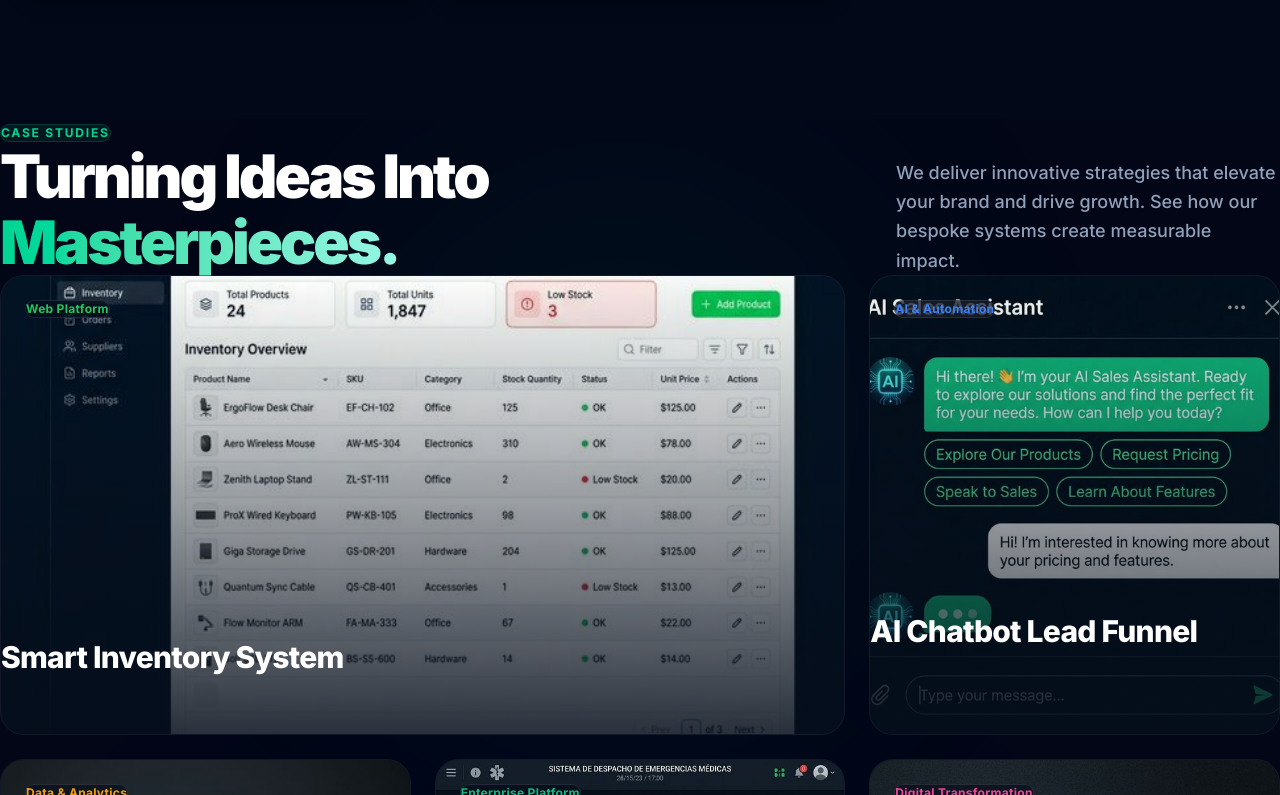
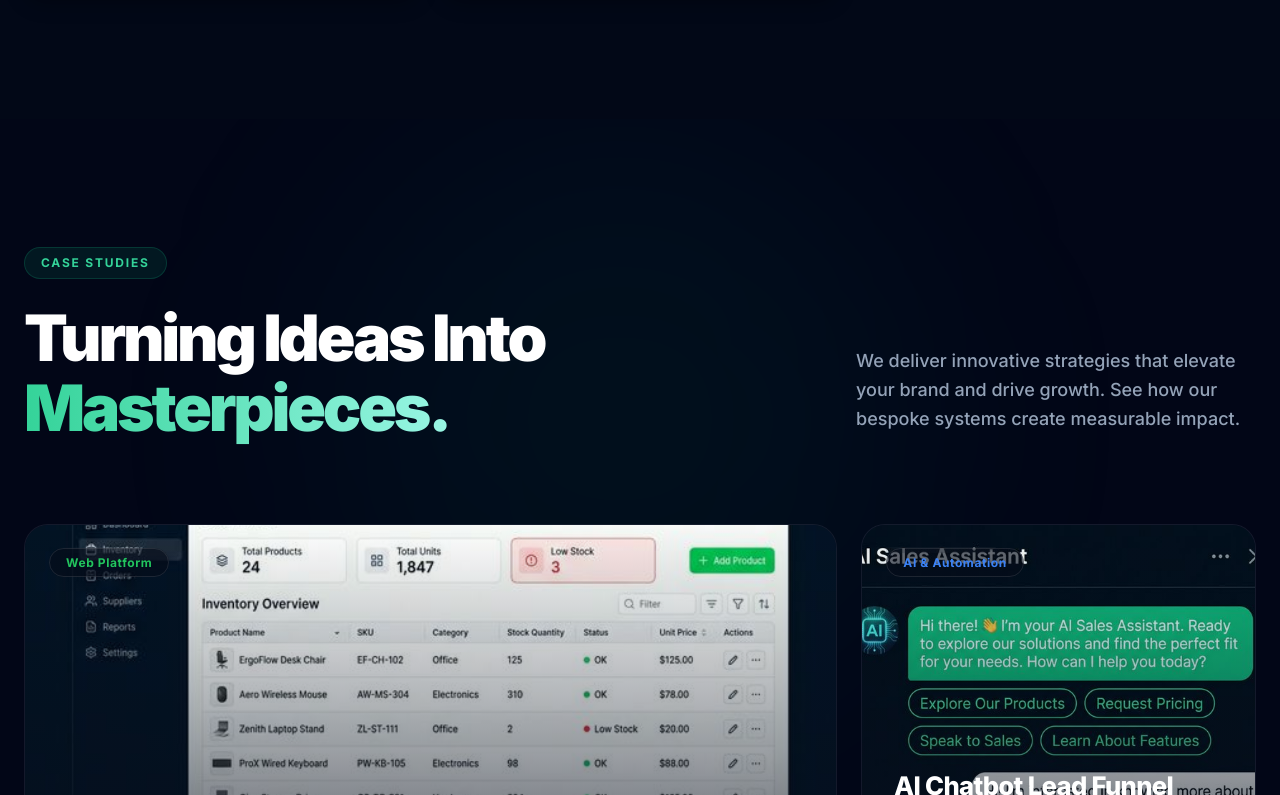
Before and after one commit to Alonsohazed/webportfoliodigitalservices, a React (Vite) app: page / in a window 1280 px wide. Shown: the part 2045-2840 px from the top of the page. Built offline with nearby package versions, Linux system fonts and the light colour scheme.

Commit message:
fix: translate Tailwind classes to pure inline CSS and embedded styles for Projects masonry grid to ensure layout renders correctly

```diff
--- a/src/components/Projects.tsx
+++ b/src/components/Projects.tsx
@@ -59,20 +59,22 @@ function useInView(threshold = 0.1) {
 function FeaturedBentoGrid() {
     const topProjects = projects.slice(0, 6)
 
-    // Custom spans for masonry bento layout
-    const gridSpans = [
-        'col-span-12 md:col-span-8',
-        'col-span-12 md:col-span-4',
-        'col-span-12 md:col-span-4',
-        'col-span-12 md:col-span-4',
-        'col-span-12 md:col-span-4',
-        'col-span-12 md:col-span-8',
+    // Custom classes mapping to CSS Grid
+    const gridClasses = [
+        'masonry-span-8',
+        'masonry-span-4',
+        'masonry-span-4',
+        'masonry-span-4',
+        'masonry-span-4',
+        'masonry-span-8',
     ]
 
     return (
-        <div className="grid grid-cols-12 gap-6 mb-16">
+        <div className="masonry-grid" style={{
+            display: 'grid', gridTemplateColumns: 'repeat(12, 1fr)', gap: '24px', marginBottom: '64px'
+        }}>
             {topProjects.map((p, i) => {
-                const span = gridSpans[i]
+                const spanClass = gridClasses[i]
                 const [hovered, setHovered] = useState(false)
                 const { ref, inView } = useInView(0.1)
 
@@ -82,26 +84,34 @@ function FeaturedBentoGrid() {
                         ref={ref}
                         onMouseEnter={() => setHovered(true)}
                         onMouseLeave={() => setHovered(false)}
-                        className={`${span} group relative overflow-hidden rounded-3xl bg-slate-900/50 border border-white/5 cursor-pointer`}
+                        className={spanClass}
                         style={{
+                            position: 'relative', overflow: 'hidden', borderRadius: '24px',
+                            backgroundColor: 'rgba(15,23,42,0.5)', border: '1px solid rgba(255,255,255,0.05)',
+                            cursor: 'pointer',
                             minHeight: i === 0 || i === 5 ? '460px' : '400px',
                             opacity: inView ? 1 : 0,
                             transform: inView ? 'translateY(0)' : 'translateY(40px)',
-                            transition: `all 0.6s cubic-bezier(0.16, 1, 0.3, 1) ${i * 0.1}s`,
+                            transition: `opacity 0.6s ease ${i * 0.1}s, transform 0.6s ease ${i * 0.1}s`,
                         }}
                     >
                         {/* Background Image */}
                         <img
                             src={p.image}
                             alt={p.title}
-                            className="absolute inset-0 w-full h-full object-cover transition-transform duration-700 ease-out"
-                            style={{ transform: hovered ? 'scale(1.05)' : 'scale(1)' }}
+                            style={{
+                                position: 'absolute', top: 0, left: 0, right: 0, bottom: 0,
+                                width: '100%', height: '100%', objectFit: 'cover',
+                                transition: 'transform 0.7s ease-out',
+                                transform: hovered ? 'scale(1.05)' : 'scale(1)',
+                            }}
                         />
 
                         {/* Dark Gradient Overlay */}
                         <div
-                            className="absolute inset-0 transition-opacity duration-500"
                             style={{
+                                position: 'absolute', inset: 0,
+                                transition: 'background 0.5s',
                                 background: hovered
                                     ? `linear-gradient(180deg, rgba(5,13,26,0.2) 0%, rgba(5,13,26,0.85) 60%, rgba(5,13,26,0.98) 100%)`
                                     : `linear-gradient(180deg, rgba(5,13,26,0) 0%, rgba(5,13,26,0.4) 50%, rgba(5,13,26,0.85) 100%)`
@@ -109,10 +119,13 @@ function FeaturedBentoGrid() {
                         />
 
                         {/* Top Badge */}
-                        <div className="absolute top-6 left-6 flex gap-3 z-10">
+                        <div style={{ position: 'absolute', top: '24px', left: '24px', zIndex: 10 }}>
                             <span
-                                className="px-4 py-1.5 rounded-full text-xs font-bold tracking-wide backdrop-blur-md"
-                                style={{ background: 'rgba(5, 13, 26, 0.6)', color: p.color, border: '1px solid rgba(255,255,255,0.1)' }}
+                                style={{
+                                    padding: '6px 16px', borderRadius: '100px', fontSize: '0.75rem', fontWeight: 700,
+                                    letterSpacing: '0.05em', backdropFilter: 'blur(12px)',
+                                    background: 'rgba(5, 13, 26, 0.6)', color: p.color, border: '1px solid rgba(255,255,255,0.1)'
+                                }}
                             >
                                 {p.category}
                             </span>
@@ -120,25 +133,36 @@ function FeaturedBentoGrid() {
 
                         {/* Bottom Content Area */}
                         <div
-                            className="absolute bottom-0 left-0 right-0 p-8 z-10 flex flex-col justify-end transition-all duration-500 ease-out"
                             style={{
+                                position: 'absolute', bottom: 0, left: 0, right: 0, padding: '32px', zIndex: 10,
+                                display: 'flex', flexDirection: 'column', justifyContent: 'flex-end',
+                                transition: 'transform 0.5s ease-out',
                                 transform: hovered ? 'translateY(0)' : 'translateY(15px)',
                             }}
                         >
-                            <h3 className="text-2xl md:text-3xl font-extrabold text-white mb-3 tracking-tight">
+                            <h3 style={{
+                                fontSize: 'clamp(1.5rem, 2vw, 1.875rem)', fontWeight: 800, color: '#fff',
+                                marginBottom: '12px', letterSpacing: '-0.025em'
+                            }}>
                                 {p.title}
                             </h3>
 
-                            <p className="text-slate-300 text-sm md:text-base mb-6 leading-relaxed max-w-[90%] opacity-0 group-hover:opacity-100 transition-opacity duration-500 delay-100">
+                            <p style={{
+                                color: '#cbd5e1', fontSize: '1rem', marginBottom: '24px', lineHeight: 1.6, maxWidth: '90%',
+                                opacity: hovered ? 1 : 0, transition: 'opacity 0.5s ease 0.1s'
+                            }}>
                                 {p.solution}
                             </p>
 
-                            <div className="flex items-center justify-between opacity-0 group-hover:opacity-100 transition-opacity duration-500 delay-150">
-                                <div className="flex gap-4">
+                            <div style={{
+                                display: 'flex', alignItems: 'center', justifyContent: 'space-between',
+                                opacity: hovered ? 1 : 0, transition: 'opacity 0.5s ease 0.15s'
+                            }}>
+                                <div style={{ display: 'flex', gap: '16px' }}>
                                     {p.metrics.map(m => (
-                                        <div key={m.label} className="flex flex-col">
-                                            <span className="text-lg font-bold" style={{ color: p.color }}>{m.value}</span>
-                                            <span className="text-[0.65rem] uppercase tracking-wider text-slate-400 font-semibold">{m.label}</span>
+                                        <div key={m.label} style={{ display: 'flex', flexDirection: 'column' }}>
+                                            <span style={{ fontSize: '1.125rem', fontWeight: 700, color: p.color }}>{m.value}</span>
+                                            <span style={{ fontSize: '0.65rem', textTransform: 'uppercase', letterSpacing: '0.05em', color: '#94a3b8', fontWeight: 600 }}>{m.label}</span>
                                         </div>
                                     ))}
                                 </div>
@@ -146,8 +170,15 @@ function FeaturedBentoGrid() {
                                 {p.demo && (
                                     <button
                                         onClick={(e) => { e.stopPropagation(); scrollToDemo(p.demo); }}
-                                        className="flex items-center justify-center w-12 h-12 rounded-full bg-white/10 hover:bg-white/20 backdrop-blur-md transition-all border border-white/10"
-                                        style={{ color: p.color }}
+                                        style={{
+                                            display: 'flex', alignItems: 'center', justifyContent: 'center',
+                                            width: '48px', height: '48px', borderRadius: '50%',
+                                            background: 'rgba(255,255,255,0.1)', cursor: 'pointer',
+                                            border: '1px solid rgba(255,255,255,0.1)', color: p.color,
+                                            backdropFilter: 'blur(12px)', transition: 'background 0.2s',
+                                        }}
+                                        onMouseEnter={(e) => (e.currentTarget as HTMLElement).style.background = 'rgba(255,255,255,0.2)'}
+                                        onMouseLeave={(e) => (e.currentTarget as HTMLElement).style.background = 'rgba(255,255,255,0.1)'}
                                     >
                                         <ArrowUpRight size={20} strokeWidth={2.5} />
                                     </button>
@@ -163,41 +194,48 @@ function FeaturedBentoGrid() {
 
 function StandardProjectList({ projectsList }: { projectsList: typeof projects }) {
     return (
-        <div className="grid grid-cols-1 md:grid-cols-2 lg:grid-cols-3 gap-6">
+        <div className="regular-grid" style={{
+            display: 'grid', gridTemplateColumns: 'repeat(3, 1fr)', gap: '24px'
+        }}>
             {projectsList.map((p, i) => {
                 const { ref, inView } = useInView(0.05)
                 const Icon = p.icon
+                const [h, setH] = useState(false)
                 return (
                     <div
                         key={p.number}
                         ref={ref}
-                        className="group bg-slate-900/40 border border-slate-800 hover:border-slate-700 rounded-3xl p-8 transition-all duration-300"
+                        onMouseEnter={() => setH(true)}
+                        onMouseLeave={() => setH(false)}
                         style={{
+                            backgroundColor: 'rgba(15,23,42,0.4)', borderRadius: '24px', padding: '32px',
+                            border: `1px solid ${h ? 'rgba(51,65,85,1)' : 'rgba(30,41,59,1)'}`,
+                            transition: 'all 0.3s',
                             opacity: inView ? 1 : 0,
                             transform: inView ? 'translateY(0)' : 'translateY(30px)',
                             transitionDelay: `${(i % 3) * 0.1}s`,
                         }}
                     >
-                        <div className="flex items-center justify-between mb-6">
-                            <div
-                                className="w-12 h-12 rounded-2xl flex items-center justify-center transition-colors duration-300"
-                                style={{ background: `${p.color}15`, color: p.color }}
-                            >
+                        <div style={{ display: 'flex', alignItems: 'center', justifyContent: 'space-between', marginBottom: '24px' }}>
+                            <div style={{
+                                width: '48px', height: '48px', borderRadius: '16px', display: 'flex', alignItems: 'center', justifyContent: 'center',
+                                background: `${p.color}15`, color: p.color, transition: 'background 0.3s'
+                            }}>
                                 <Icon size={22} strokeWidth={2} />
                             </div>
-                            <span className="text-slate-500 text-sm font-semibold tracking-widest">{p.number}</span>
+                            <span style={{ color: '#64748b', fontSize: '0.875rem', fontWeight: 600, letterSpacing: '0.1em' }}>{p.number}</span>
                         </div>
-                        <h4 className="text-lg font-bold text-white mb-3 tracking-tight">{p.title}</h4>
-                        <div className="text-xs font-bold uppercase tracking-wider mb-4" style={{ color: p.color }}>{p.category}</div>
-                        <p className="text-sm text-slate-400 leading-relaxed mb-6 h-[80px] overflow-hidden">
+                        <h4 style={{ fontSize: '1.125rem', fontWeight: 700, color: '#fff', marginBottom: '12px', letterSpacing: '-0.025em' }}>{p.title}</h4>
+                        <div style={{ fontSize: '0.75rem', fontWeight: 700, textTransform: 'uppercase', letterSpacing: '0.05em', marginBottom: '16px', color: p.color }}>{p.category}</div>
+                        <p style={{ fontSize: '0.875rem', color: '#94a3b8', lineHeight: 1.6, marginBottom: '24px', height: '80px', overflow: 'hidden' }}>
                             {p.problem}
                         </p>
-                        <div className="pt-5 border-t border-slate-800/60 flex justify-between items-end">
+                        <div style={{ paddingTop: '20px', borderTop: '1px solid rgba(30,41,59,0.6)', display: 'flex', justifyContent: 'space-between', alignItems: 'flex-end' }}>
                             <div>
-                                <span className="block text-[0.65rem] uppercase tracking-wider text-slate-500 mb-1">Impact</span>
-                                <span className="text-base font-bold text-slate-200">{p.metrics[0].value} {p.metrics[0].label}</span>
+                                <span style={{ display: 'block', fontSize: '0.65rem', textTransform: 'uppercase', letterSpacing: '0.05em', color: '#64748b', marginBottom: '4px' }}>Impact</span>
+                                <span style={{ fontSize: '1rem', fontWeight: 700, color: '#e2e8f0' }}>{p.metrics[0].value} {p.metrics[0].label}</span>
                             </div>
-                            <ArrowUpRight size={18} className="text-slate-600 group-hover:text-slate-300 transition-colors" />
+                            <ArrowUpRight size={18} style={{ color: h ? '#cbd5e1' : '#475569', transition: 'color 0.3s' }} />
                         </div>
                     </div>
                 )
@@ -212,33 +250,45 @@ export default function Projects() {
     const regularProjects = projects.slice(6)
 
     return (
-        <section id="projects" className="py-32 relative bg-[#020617] overflow-hidden">
+        <section id="projects" style={{
+            paddingTop: '128px', paddingBottom: '128px', position: 'relative', backgroundColor: '#020617', overflow: 'hidden'
+        }}>
             {/* Dynamic Background Glows */}
-            <div className="absolute top-0 left-1/4 w-[600px] h-[600px] bg-emerald-500/5 rounded-full blur-[120px] pointer-events-none" />
-            <div className="absolute bottom-0 right-1/4 w-[800px] h-[800px] bg-blue-500/5 rounded-full blur-[150px] pointer-events-none" />
+            <div style={{ position: 'absolute', top: 0, left: '25%', width: '600px', height: '600px', background: 'rgba(16, 185, 129, 0.05)', borderRadius: '50%', filter: 'blur(120px)', pointerEvents: 'none' }} />
+            <div style={{ position: 'absolute', bottom: 0, right: '25%', width: '800px', height: '800px', background: 'rgba(59, 130, 246, 0.05)', borderRadius: '50%', filter: 'blur(150px)', pointerEvents: 'none' }} />
 
-            <div className="max-w-[1400px] mx-auto px-6 relative z-10">
+            <div style={{ maxWidth: '1400px', margin: '0 auto', padding: '0 24px', position: 'relative', zIndex: 10 }}>
                 <div
                     ref={titleRef}
-                    className="flex flex-col md:flex-row md:items-end justify-between gap-8 mb-20"
                     style={{
+                        display: 'flex', flexDirection: 'column', gap: '32px', marginBottom: '80px',
                         opacity: titleVisible ? 1 : 0,
                         transform: titleVisible ? 'translateY(0)' : 'translateY(30px)',
                         transition: 'all 0.7s cubic-bezier(0.16, 1, 0.3, 1)',
                     }}
+                    className="title-row"
                 >
-                    <div className="max-w-2xl">
-                        <span className="inline-block px-4 py-1.5 rounded-full bg-emerald-500/10 border border-emerald-500/20 text-emerald-400 text-xs font-bold tracking-[0.15em] uppercase mb-6">
+                    <div style={{ maxWidth: '672px' }}>
+                        <span style={{
+                            display: 'inline-block', padding: '6px 16px', borderRadius: '100px',
+                            background: 'rgba(16, 185, 129, 0.1)', border: '1px solid rgba(16, 185, 129, 0.2)',
+                            color: '#34d399', fontSize: '0.75rem', fontWeight: 700, letterSpacing: '0.15em', textTransform: 'uppercase', marginBottom: '24px'
+                        }}>
                             Case Studies
                         </span>
-                        <h2 className="text-4xl md:text-5xl lg:text-6xl font-black text-white tracking-tighter leading-[1.1]">
+                        <h2 style={{
+                            fontSize: 'clamp(2.25rem, 5vw, 4rem)', fontWeight: 900, color: '#fff', letterSpacing: '-0.05em', lineHeight: 1.1, margin: 0
+                        }}>
                             Turning Ideas Into <br />
-                            <span className="text-transparent bg-clip-text bg-gradient-to-r from-emerald-400 to-teal-200">
+                            <span className="gradient-text" style={{ backgroundClip: 'text', background: 'linear-gradient(to right, #34d399, #99f6e4)', WebkitBackgroundClip: 'text', WebkitTextFillColor: 'transparent' }}>
                                 Masterpieces.
                             </span>
                         </h2>
                     </div>
-                    <p className="text-slate-400 max-w-sm text-base md:text-lg leading-relaxed font-medium">
+                    <p style={{
+                        color: '#94a3b8', maxWidth: '400px', fontSize: '1.125rem', lineHeight: 1.6, fontWeight: 500, margin: 0,
+                        alignSelf: 'flex-end', paddingBottom: '10px'
+                    }}>
                         We deliver innovative strategies that elevate your brand and drive growth. See how our bespoke systems create measurable impact.
                     </p>
                 </div>
@@ -247,27 +297,49 @@ export default function Projects() {
                 <FeaturedBentoGrid />
 
                 {/* Show All / Toggle */}
-                <div className="text-center mt-8">
+                <div style={{ textAlign: 'center', marginTop: '32px' }}>
                     {!showAll ? (
                         <button
                             onClick={() => setShowAll(true)}
-                            className="inline-flex items-center gap-3 px-8 py-4 bg-white/5 hover:bg-white/10 border border-white/10 rounded-full text-white font-bold tracking-wide transition-all hover:scale-105"
+                            style={{
+                                display: 'inline-flex', alignItems: 'center', gap: '12px', padding: '16px 32px',
+                                background: 'rgba(255,255,255,0.05)', border: '1px solid rgba(255,255,255,0.1)',
+                                borderRadius: '100px', color: '#fff', fontWeight: 700, letterSpacing: '0.025em', cursor: 'pointer',
+                                transition: 'all 0.3s'
+                            }}
+                            onMouseEnter={(e) => {
+                                const el = e.currentTarget as HTMLElement;
+                                el.style.background = 'rgba(255,255,255,0.1)';
+                                el.style.transform = 'scale(1.05)';
+                            }}
+                            onMouseLeave={(e) => {
+                                const el = e.currentTarget as HTMLElement;
+                                el.style.background = 'rgba(255,255,255,0.05)';
+                                el.style.transform = 'scale(1)';
+                            }}
                         >
                             Explore 24 More Projects <ArrowUpRight size={18} />
                         </button>
                     ) : (
                         <>
-                            <div className="mb-12 mt-20 flex items-center justify-between">
-                                <h3 className="text-2xl font-bold text-white tracking-tight">System Archive</h3>
-                                <div className="h-px bg-slate-800 flex-1 mx-6" />
-                                <span className="text-slate-500 font-bold">{regularProjects.length} Projects</span>
+                            <div style={{ marginBottom: '48px', marginTop: '80px', display: 'flex', alignItems: 'center', justifyContent: 'space-between' }}>
+                                <h3 style={{ fontSize: '1.5rem', fontWeight: 700, color: '#fff', letterSpacing: '-0.025em', margin: 0 }}>System Archive</h3>
+                                <div style={{ height: '1px', background: '#1e293b', flex: 1, margin: '0 24px' }} />
+                                <span style={{ color: '#64748b', fontWeight: 700 }}>{regularProjects.length} Projects</span>
                             </div>
                             <StandardProjectList projectsList={regularProjects} />
 
-                            <div className="mt-16">
+                            <div style={{ marginTop: '64px' }}>
                                 <button
                                     onClick={() => setShowAll(false)}
-                                    className="inline-flex items-center gap-3 px-8 py-4 bg-white/5 hover:bg-white/10 border border-white/10 rounded-full text-white font-bold tracking-wide transition-all"
+                                    style={{
+                                        display: 'inline-flex', alignItems: 'center', gap: '12px', padding: '16px 32px',
+                                        background: 'rgba(255,255,255,0.05)', border: '1px solid rgba(255,255,255,0.1)',
+                                        borderRadius: '100px', color: '#fff', fontWeight: 700, letterSpacing: '0.025em', cursor: 'pointer',
+                                        transition: 'all 0.3s'
+                                    }}
+                                    onMouseEnter={(e) => (e.currentTarget as HTMLElement).style.background = 'rgba(255,255,255,0.1)'}
+                                    onMouseLeave={(e) => (e.currentTarget as HTMLElement).style.background = 'rgba(255,255,255,0.05)'}
                                 >
                                     Show Less
                                 </button>
@@ -276,6 +348,23 @@ export default function Projects() {
                     )}
                 </div>
             </div>
+
+            <style>{`
+        .masonry-span-8 { grid-column: span 8 / span 8; }
+        .masonry-span-4 { grid-column: span 4 / span 4; }
+
+        @media (min-width: 768px) {
+          .title-row { flex-direction: row !important; justify-content: space-between; align-items: flex-end; }
+        }
+        @media (max-width: 1024px) {
+          .masonry-span-8, .masonry-span-4 { grid-column: span 6 / span 6; }
+          .regular-grid { grid-template-columns: repeat(2, 1fr) !important; }
+        }
+        @media (max-width: 768px) {
+          .masonry-span-8, .masonry-span-4 { grid-column: span 12 / span 12 !important; }
+          .regular-grid { grid-template-columns: 1fr !important; }
+        }
+      `}</style>
         </section>
     )
 }
```
